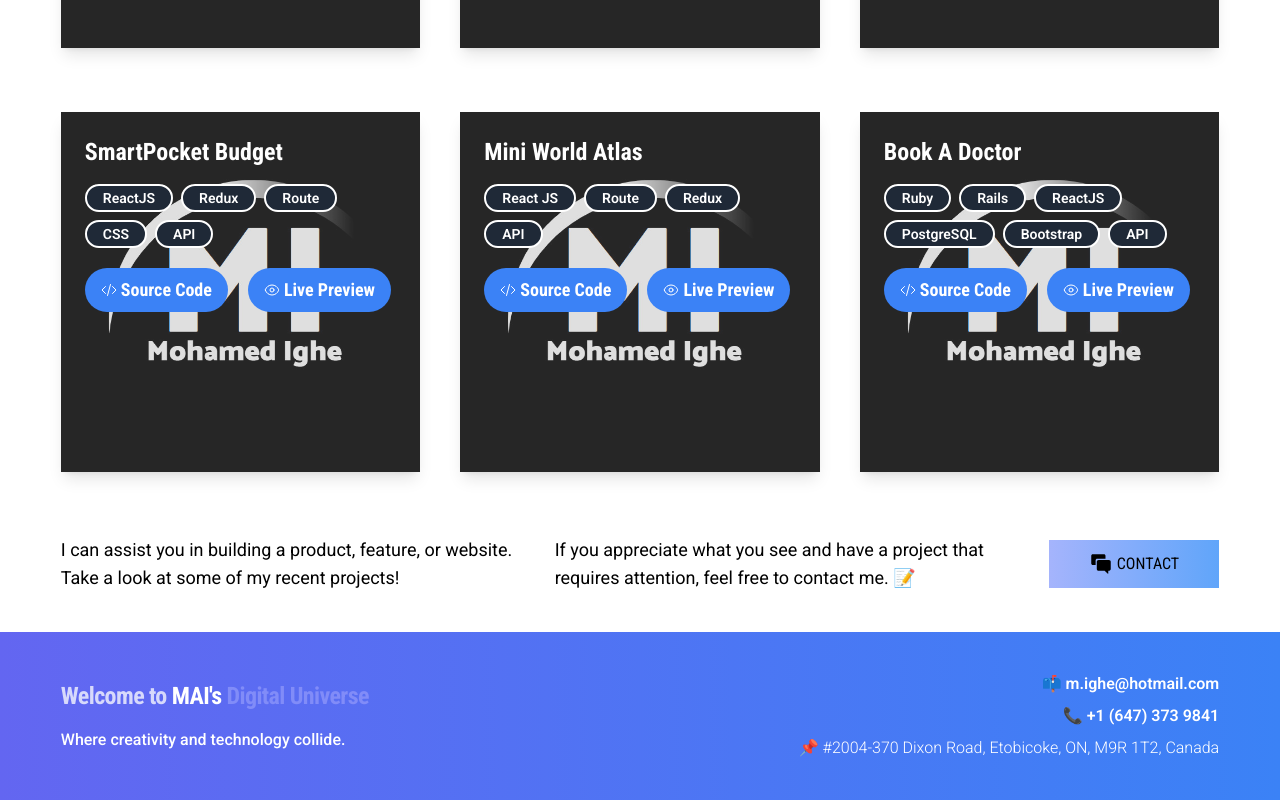
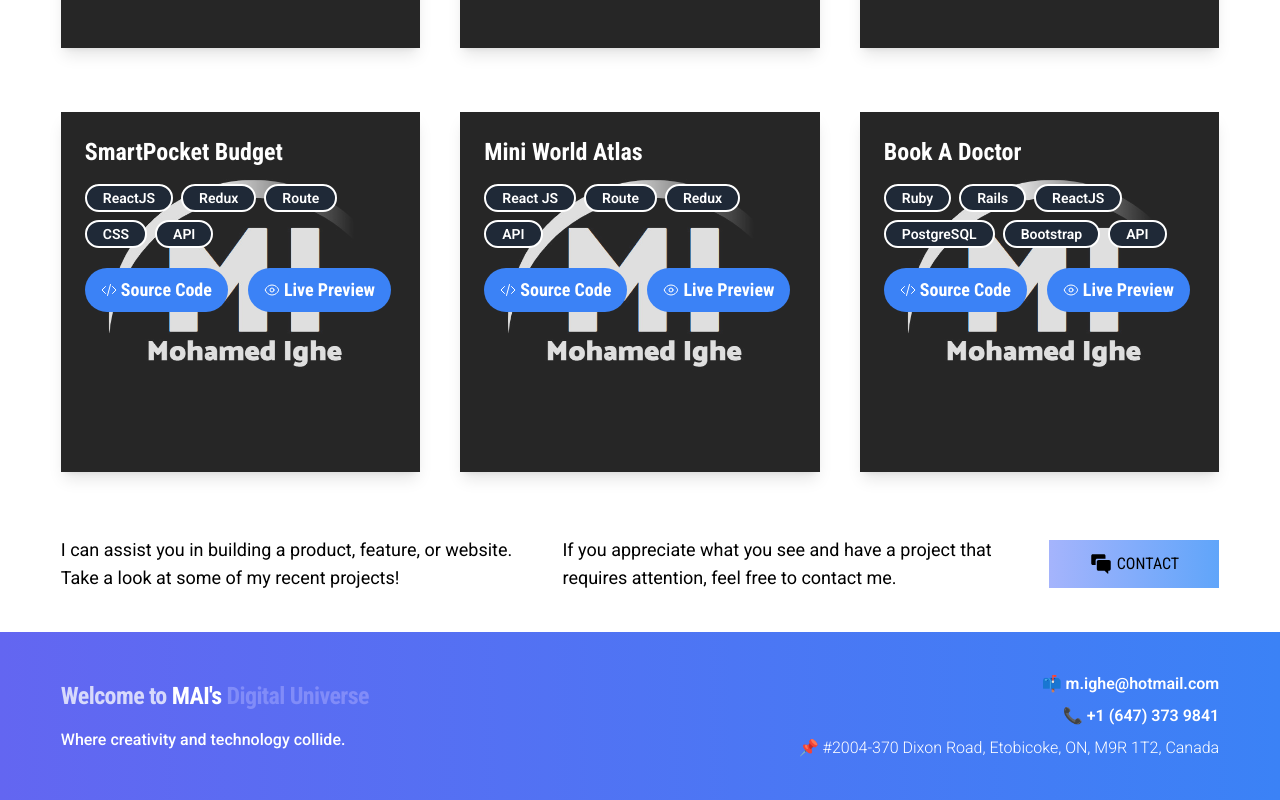
Before and after one commit to katarighe/my-portfolio-website, a React (Vite) app: page /portfolio in a window 1280 px wide. Shown: the part 1340-2140 px from the top of the page. Built offline with nearby package versions, Linux system fonts and the light colour scheme.

Commit message:
Remove emoji

```diff
--- a/src/pages/Portfolio.jsx
+++ b/src/pages/Portfolio.jsx
@@ -285,7 +285,7 @@ function MyProjects() {
             </p>
             <p className="text-newDarkGray text-lg font-robotoOriginal">
               If you appreciate what you see and have a project that requires
-              attention, feel free to contact me. 📝
+              attention, feel free to contact me.
             </p>
             <Link
               to="/contact"
```
